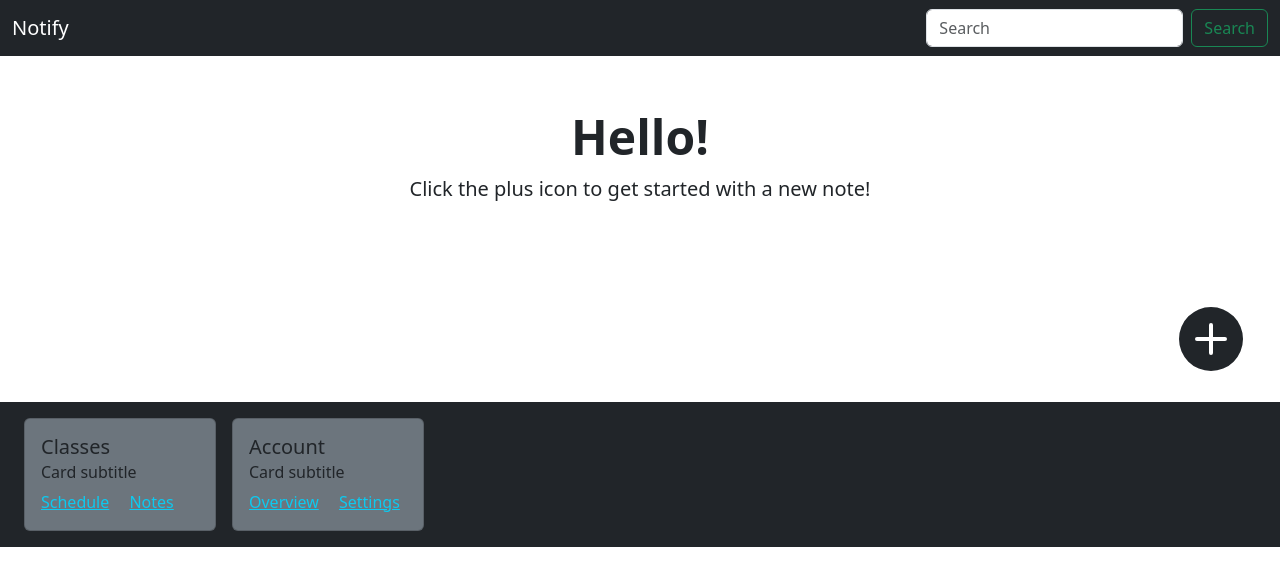
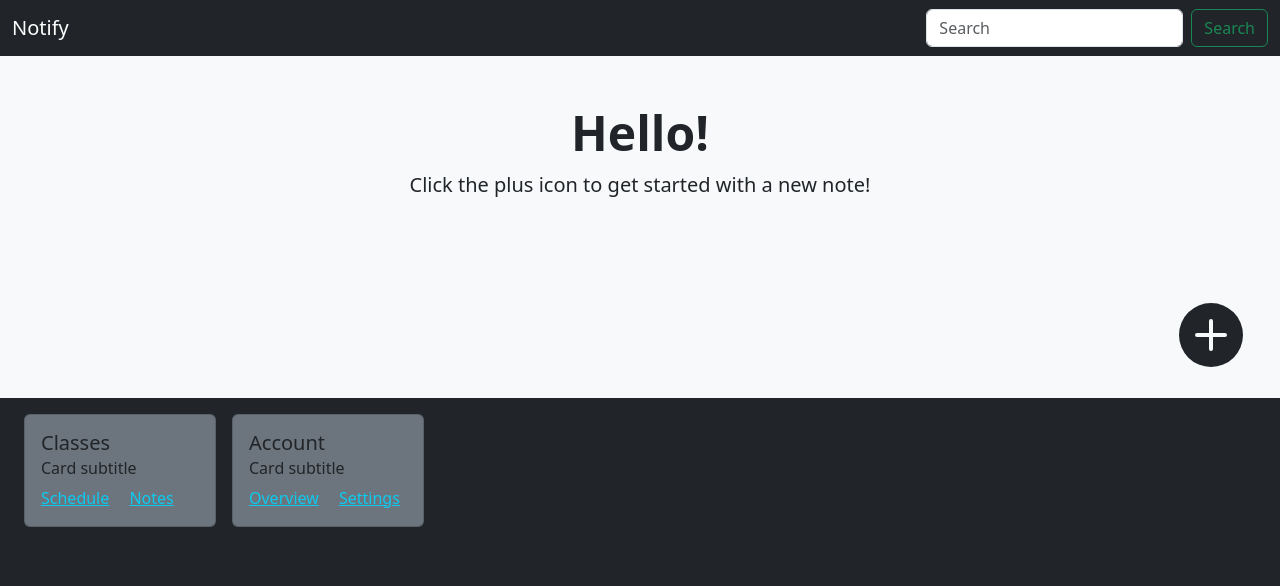
Before and after one commit to Jacob-Lebl-BCIT/1800_202510_BBY15, a plain HTML site: page index.html in a window 1280 px wide. Drawn offline with nearby package versions, Linux system fonts and the light colour scheme.

Commit message:
Cleaned up footer

```diff
--- a/index.html
+++ b/index.html
@@ -24,7 +24,7 @@
 
 </head>
 
-<body>
+<body class="bg-dark">
 
     <!------------------------------>
     <!-- Your HTML Layout go here -->
@@ -43,8 +43,9 @@
         </div>
     </nav>
 
+    <main class="bg-light">
     <!-- Centered hero -->
-    <div class="px-4 py-5 my-1 text-center">
+    <div class="px-4 py-5 text-center">
         <h1 class="display-5 fw-bold">Hello!</h1>
         <div class="col-lg-6 mx-auto">
             <p class="lead mb-4">Click the plus icon to get started with a new note!
@@ -52,7 +53,9 @@
         </div>
     </div>
 
-    <div class="sticky-bottom  justify-content-end d-flex m-4">
+    <!-- Button -->
+
+    <div class="sticky-bottom justify-content-end d-flex p-4">
         <button type="button" class="btn">
             <svg xmlns="http://www.w3.org/2000/svg" width="64" height="64" fill="currentColor"
                 class="bi bi-plus-circle-fill " viewBox="0 0 16 16">
@@ -62,7 +65,9 @@
         </button>
     </div>
 
-    <footer class="footer p-4 py-md-3 mt-4 bg-dark d-flex gap-3">
+    </main>
+
+    <footer class="footer p-4 py-3 bg-dark d-flex gap-3">
         <div class="card bg-secondary" style="width: 12rem;">
             <div class="card-body ">
                 <h5 class="card-title">Classes</h5>
@@ -83,6 +88,7 @@
     </footer>
 
 
+
     <!-- Stuff for body goes here -->
 
 
```
